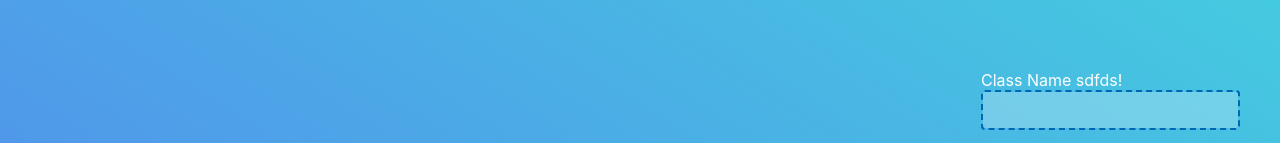
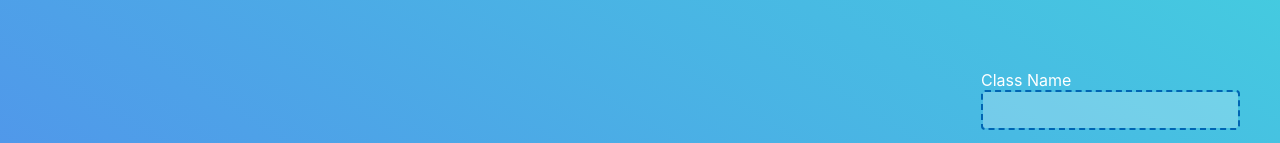
Before and after one commit to kenpower/CRC-cards, a Svelte app: page / in a window 1280 px wide. Shown: the part 260-403 px from the top of the page. Built offline with nearby package versions, Linux system fonts and the light colour scheme.

Commit message:
delete empty members

```diff
--- a/src/App.svelte
+++ b/src/App.svelte
@@ -70,7 +70,7 @@
   </div>
 
   <div class="sticky-form">
-    <label for="stickytitle">Class Name sdfds!</label>
+    <label for="stickytitle">Class Name</label>
     <input
       type="text"
       name="stickytitle"
```
